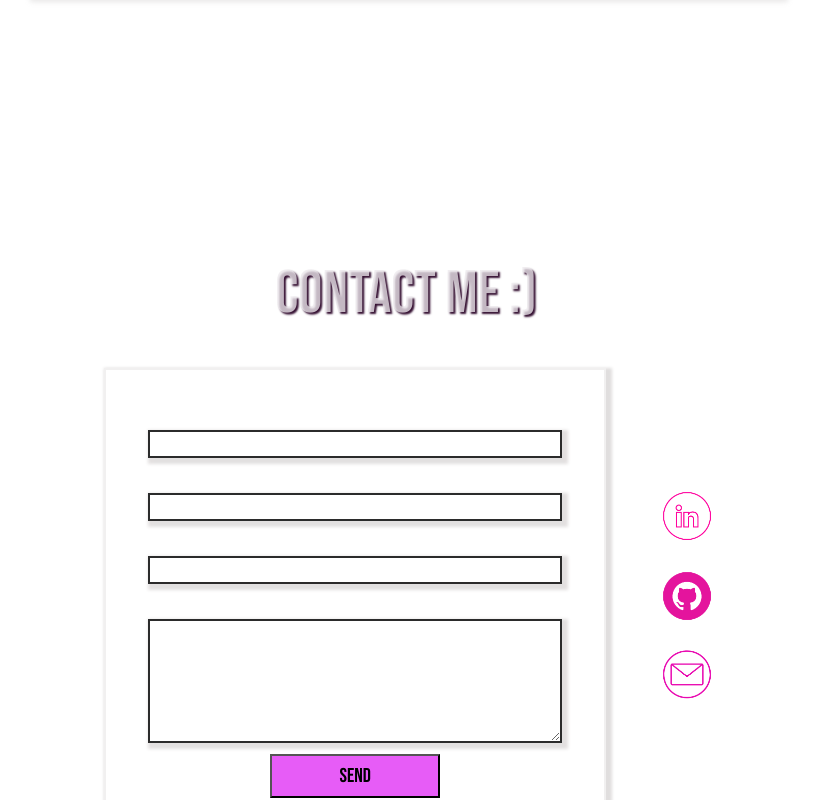
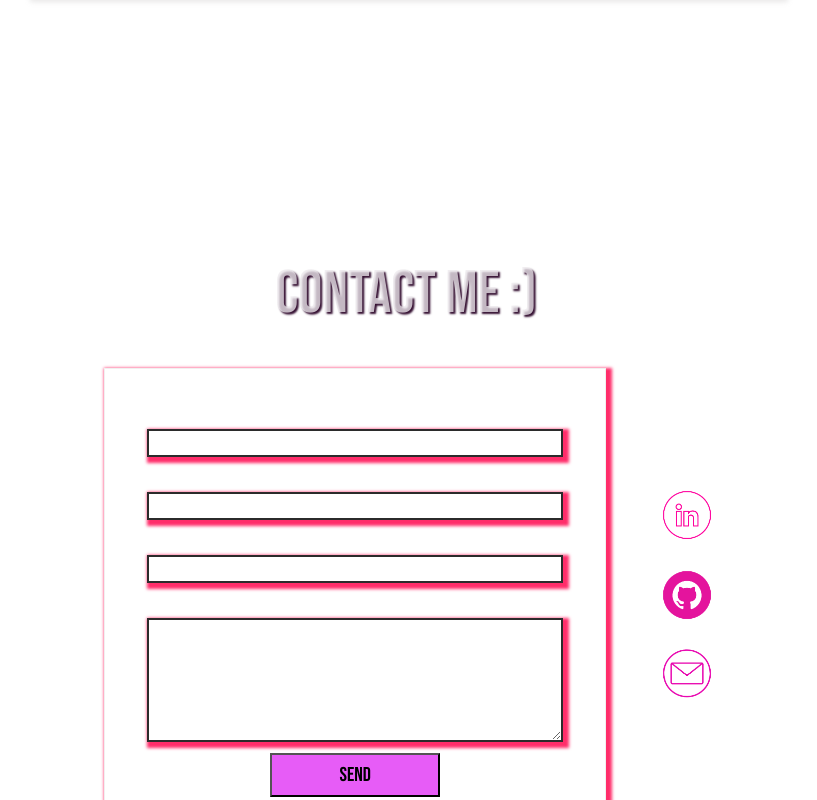
Before and after one commit to Laguerre91/Lara-Aguerre, an Angular app: page / in a window 1280 px wide. Shown: the part 4733-5533 px from the top of the page, without its empty margins (234-1051 px from the left). Built offline with nearby package versions, Linux system fonts and the light colour scheme; a web font is replaced by a local one.

Commit message:
change box shadow

```diff
--- a/src/app/contact/contact.component.css
+++ b/src/app/contact/contact.component.css
@@ -3,8 +3,8 @@
 }
 
 .contact-form {
-    border: 2px solid rgba(239, 237, 237, 0.83);
-    box-shadow: 3px 3px 3px 3px rgb(224, 222, 222);
+    border: 1px solid rgba(239, 237, 237, 0.83);
+    box-shadow: 3px 3px 3px 3px #FF2D6A;
     padding: 25px;
     height: auto;
 
@@ -17,7 +17,7 @@
 .form-input {
     width: 100%;
     border: 2px solid rgba(0, 0, 0, 0.83);
-    box-shadow: 3px 3px 3px 3px rgba(221, 218, 218, 0.83);
+    box-shadow: 3px 3px 3px 3px #FF2D6A;
 }
 
 h2 {
--- a/src/app/projects/projects.component.css
+++ b/src/app/projects/projects.component.css
@@ -6,7 +6,7 @@ h2 {
 }
 
 .col-cont {
-    background-color: rgba(172, 171, 174, 0.745);
+    background-color: #ff2d68b1;
     border: 2px solid rgba(0, 0, 0, 0.83);
     box-shadow: 3px 5px 5px 5px rgba(229, 227, 227, 0.83);
     padding: 25px;
```
